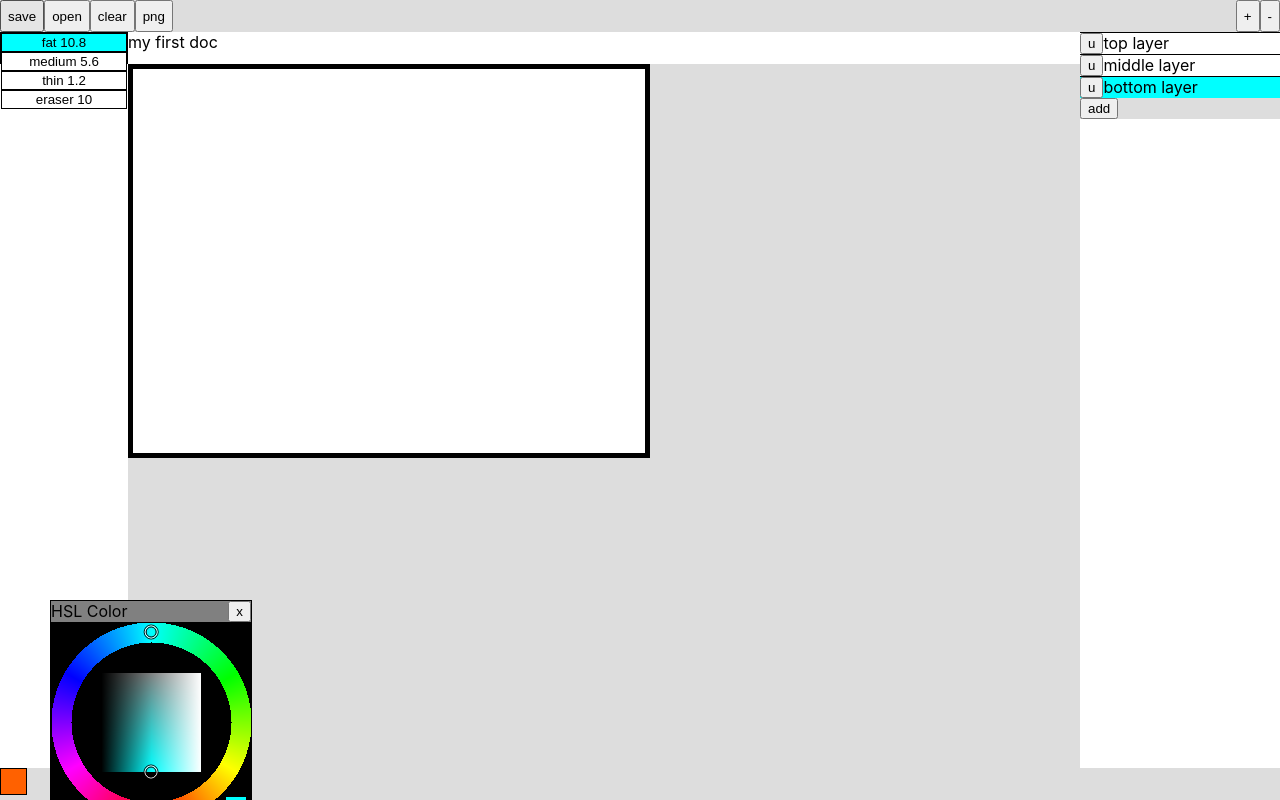
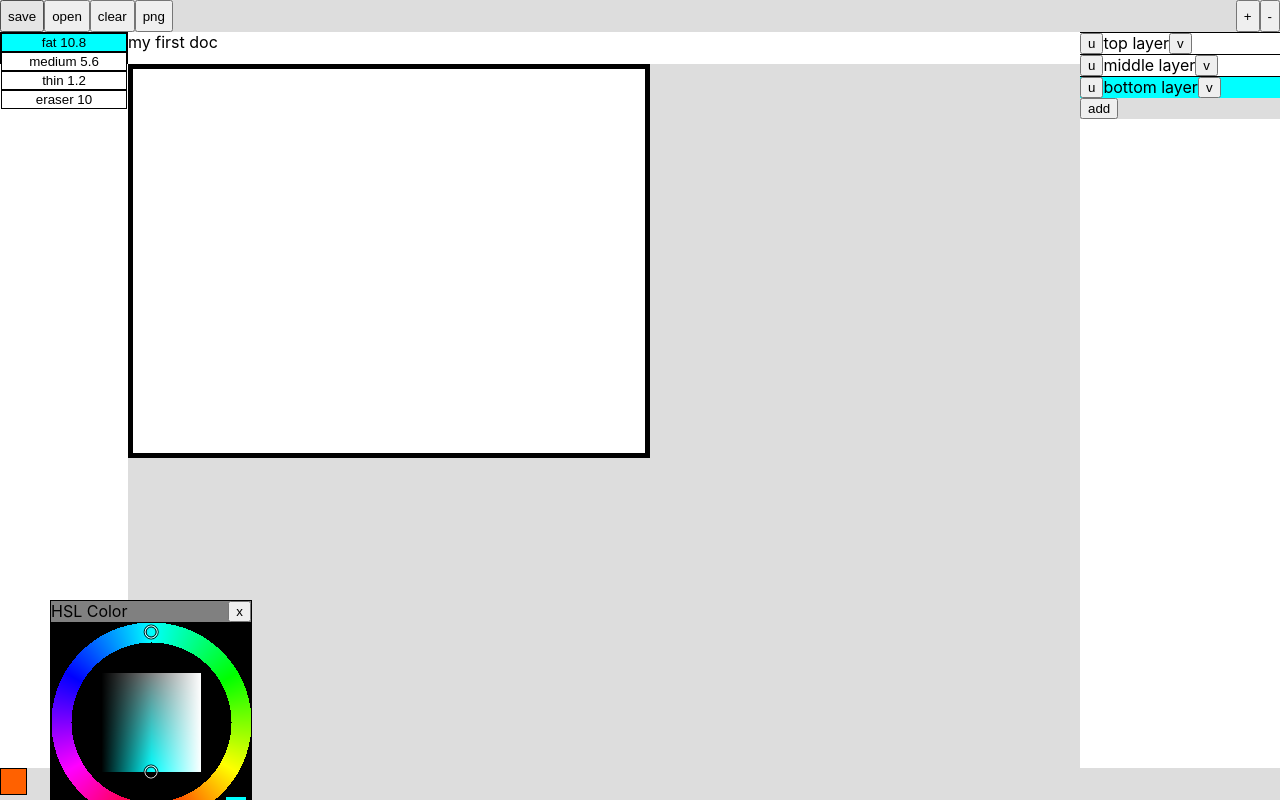
Before and after one commit to joshmarinacci/pen-canvas-editor, a React (Create React App) app: page / in a window 1280 px wide. Built offline with nearby package versions, Linux system fonts and the light colour scheme.

Commit message:
toggle layer visibility

```diff
--- a/src/App.js
+++ b/src/App.js
@@ -78,7 +78,7 @@ const pens = [
 
 const penObserver = new Observer(pens[0])
 // panel for a single Layer. no DnD for now.
-const LayerView = ({layer,selected,onSelect}) => {
+const LayerView = ({layer,selected,onSelect, onToggle}) => {
   return <HBox style={{
     border: '1px solid black',
     borderWidth:'1px 0px 0 0px',
@@ -89,7 +89,10 @@ const LayerView = ({layer,selected,onSelect}) => {
   >
     <button onClick={()=>onSelect(layer)}>u</button>
     <label>{layer.title}</label>
-    {/*<button>v</button>*/}
+    <button onClick={()=>{
+      layer.visible = !layer.visible
+      onToggle(layer)
+    }}>v</button>
     {/*{layer.thumb.canvas}*/}
     {/*<label>thumbnail</label>*/}
   </HBox>
@@ -258,6 +261,7 @@ function showPicker() {
 }
 
 function App() {
+  const [counter,setCounter] = useState(0)
   const [doc,setDoc] = useState(docObserver.get())
   const [color,setColor] = useState({hue:0,  sat:1.0, lit:0.5})
   const [pen,setPen] = useState(pens[0])
@@ -294,7 +298,7 @@ function App() {
   }
 
   let layers = doc.layers.slice().reverse()
-  layers = layers.map((lay,i) => <LayerView key={i} layer={lay} doc={doc} selected={layer} onSelect={setLayer}/>)
+  layers = layers.map((lay,i) => <LayerView key={i} layer={lay} doc={doc} selected={layer} onSelect={setLayer} onToggle={()=>setCounter(counter+1)}/>)
   const layerWrapper = <VBox className={'right-column second-row'}>{layers}
   <Toolbox>
     <button>add</button>
--- a/src/canvas.js
+++ b/src/canvas.js
@@ -125,7 +125,9 @@ export class PenCanvas extends Component {
         c.scale(scale,scale)
         c.fillStyle = 'white'
         c.fillRect(0,0,this.props.doc.width,this.props.doc.height)
-        this.props.doc.layers.forEach(layer => c.drawImage(layer.canvas,0,0))
+        this.props.doc.layers.forEach(layer => {
+            if(layer.visible) c.drawImage(layer.canvas,0,0)
+        })
         c.restore()
     }
 
```
